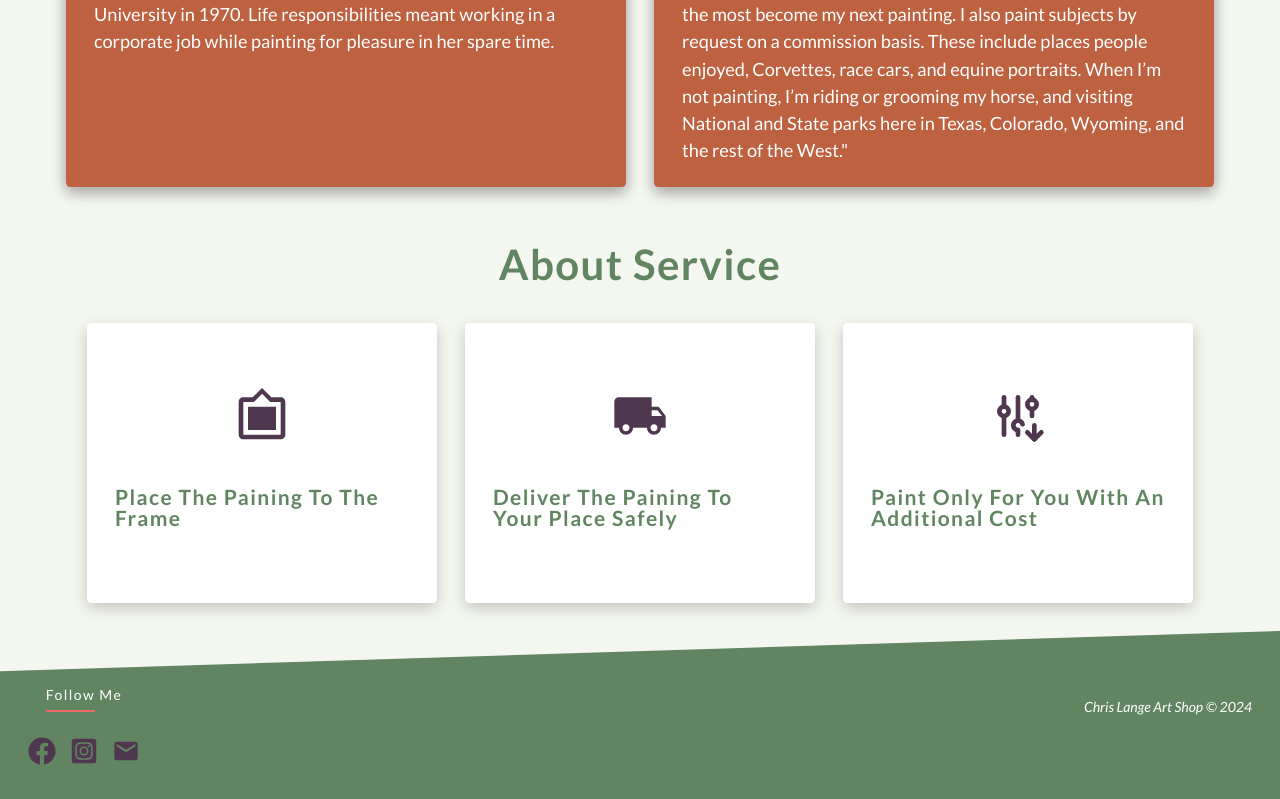
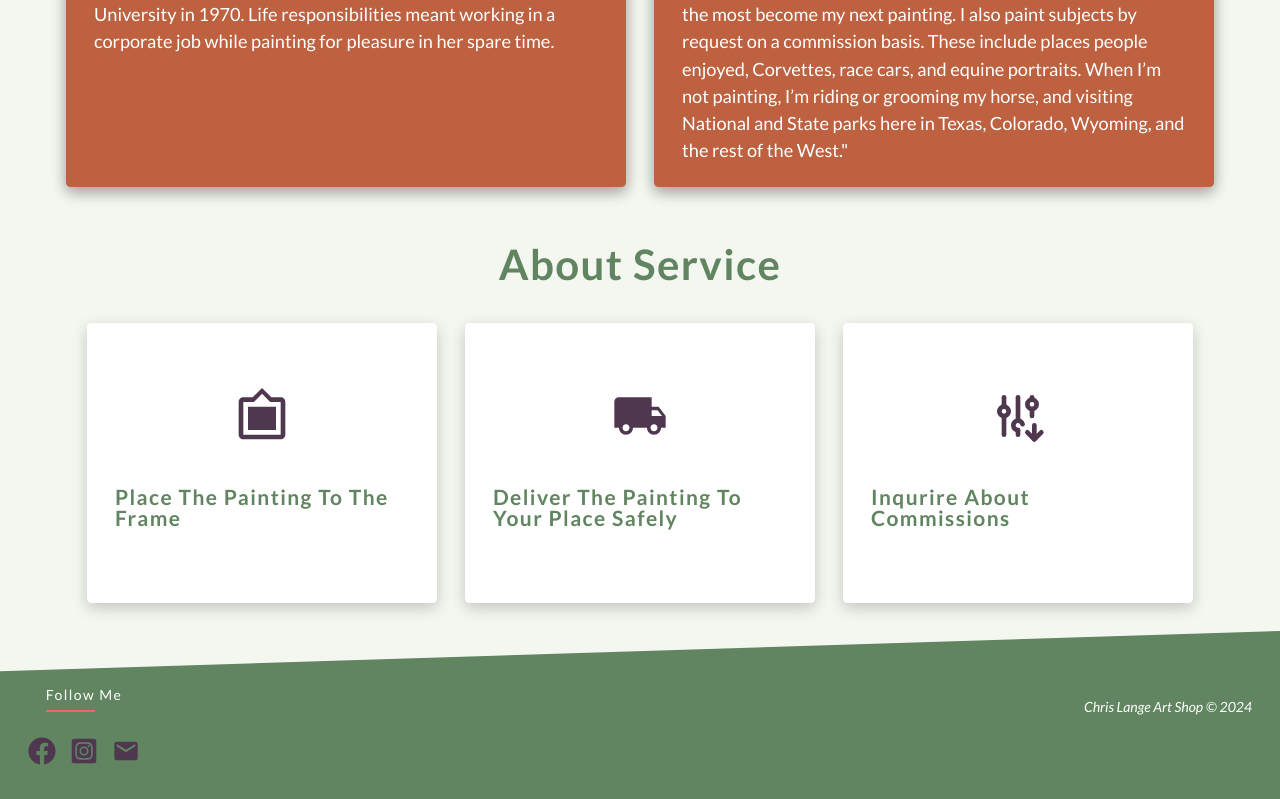
Before and after one commit to michi1008/Chris-Art-Shop, a React (Create React App) app in the folder frontend/: page /about in a window 1280 px wide. Shown: the part 762-1561 px from the top of the page. Built offline with nearby package versions, Linux system fonts and the light colour scheme.

Commit message:
fix small typos

```diff
--- a/frontend/src/components/Filter.css
+++ b/frontend/src/components/Filter.css
@@ -51,12 +51,6 @@
 
 @media screen and (max-width: 800px) {
   .vl {
-    border-right: none; /* Remove the vertical border */
-    border-bottom: 6px solid var(--clr-primary-4); /* Add a horizontal border */
-    width: 100%; /* Make the line span the full width of its container */
-    height: auto; /* Set height to auto to allow the browser to determine the height based on content */
-    margin-top: 0; /* Remove top margin */
-    margin-left: auto; /* Center the line horizontally */
-    margin-right: auto;
+    display:none
   }
 }
--- a/frontend/src/components/Footer.jsx
+++ b/frontend/src/components/Footer.jsx
@@ -12,7 +12,7 @@ const Footer = () => {
       <div className='footer-social'>
         <h4>follow me</h4>
         <div className='social-links'>
-          <a href='https://www.facebook.com/profile.php?id=100009509298193'>
+          <a href='https://www.facebook.com/search/top?q=chris%20lange%20art'>
             <FaFacebook className='social-icon' />
           </a>
           <a href='https://www.instagram.com/chris_lange_art/'>
--- a/frontend/src/screens/AboutScreen.jsx
+++ b/frontend/src/screens/AboutScreen.jsx
@@ -71,19 +71,19 @@ const AboutScreen = () => {
             <MdFilterFrames
               style={{ fontSize: '4rem', color: 'var(--clr-primary-2)' }}
             />
-            <h4>Place the paining to the frame </h4>
+            <h4>Place the painting to the frame </h4>
           </div>
           <div className='service-content-item'>
             <MdLocalShipping
               style={{ fontSize: '4rem', color: 'var(--clr-primary-2)' }}
             />
-            <h4>Deliver the paining to your place safely</h4>
+            <h4>Deliver the painting to your place safely</h4>
           </div>
           <div className='service-content-item'>
             <TbAdjustmentsDown
               style={{ fontSize: '4rem', color: 'var(--clr-primary-2)' }}
             />
-            <h4>Paint only for you with an additional cost </h4>
+            <h4>Inqurire about commissions</h4>
           </div>
         </div>
       </div>
--- a/frontend/src/screens/Contact.jsx
+++ b/frontend/src/screens/Contact.jsx
@@ -1,5 +1,5 @@
 import React from 'react';
-import './contact.css';
+import './Contact.css';
 import { FaFacebook } from 'react-icons/fa';
 import { FaInstagramSquare } from 'react-icons/fa';
 import { MdEmail } from 'react-icons/md';
@@ -14,7 +14,7 @@ const ContaceScreen = () => {
         <img src={artEvent} alt="artist in an art event" />
       </div>
       <div className='social-links'>
-          <a href='https://www.facebook.com/profile.php?id=100009509298193'>
+          <a href='https://www.facebook.com/search/top?q=chris%20lange%20art'>
             <FaFacebook className='social-icon' />
           </a>
           <a href='https://www.instagram.com/chris_lange_art/'>
```
